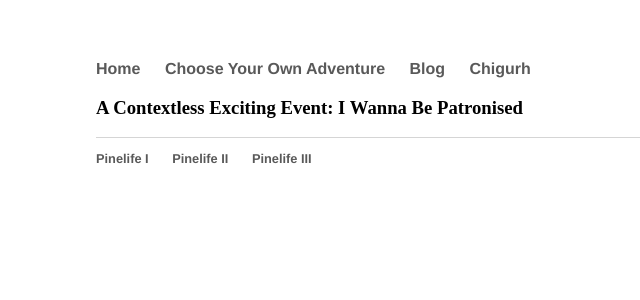
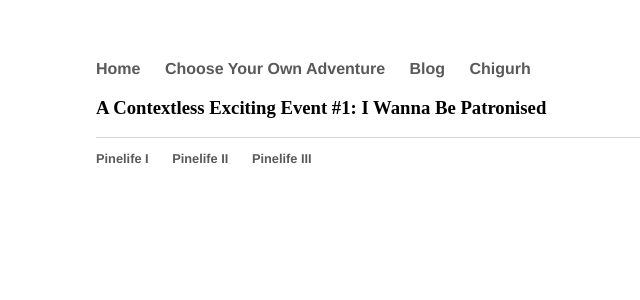
Before and after one commit to Pinelife/pinelife.github.io, a Jekyll site: the page built from Hellhole/excitingevent1.html, in a window 1280 px wide. Shown: the top 300 px of the page, without its empty margins (96-736 px from the left). Built offline with Jekyll 4.4.1, drawn with Linux system fonts in a browser that asks for light colours.

Commit message:
Update excitingevent1.html

```diff
--- a/Hellhole/excitingevent1.html
+++ b/Hellhole/excitingevent1.html
@@ -2,4 +2,4 @@
 layout: default
 title: Pinelife
 ---
-<h3>A Contextless Exciting Event: I Wanna Be Patronised</h3>
+<h3>A Contextless Exciting Event #1: I Wanna Be Patronised</h3>
```
